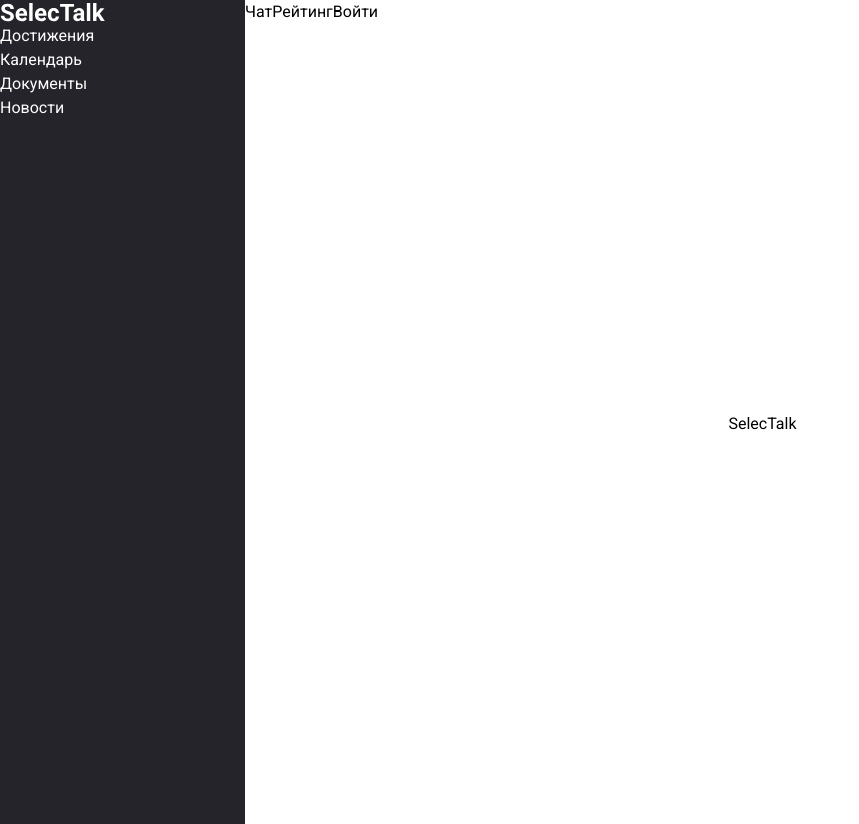
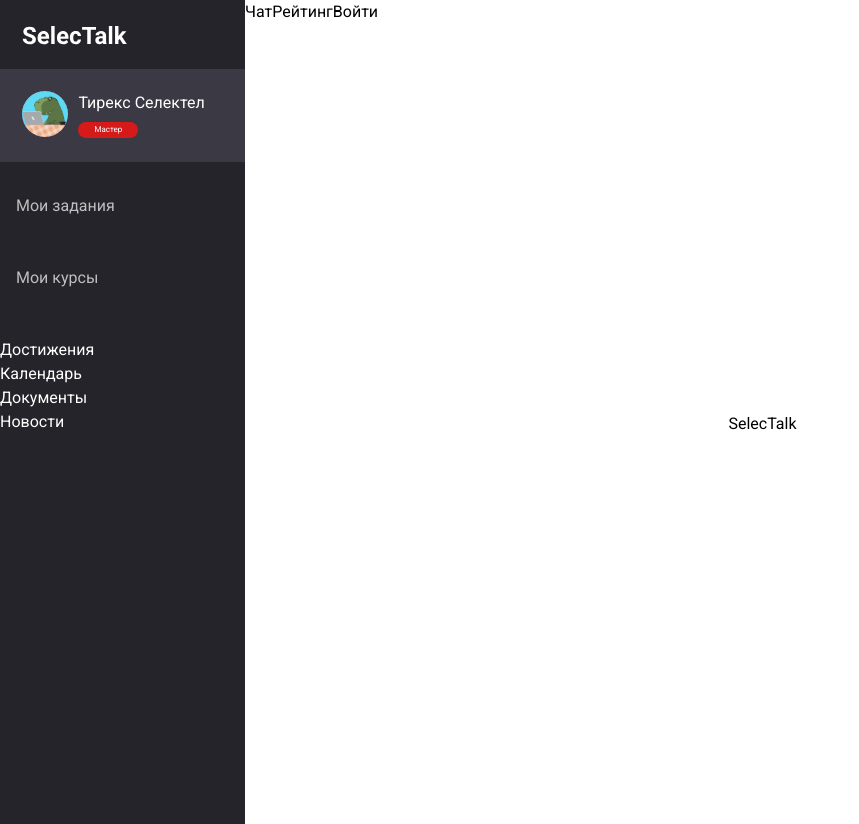
Before and after one commit to kaptn3/selectalk, a Nuxt app: page / in a window 1280 px wide. Shown: the whole page, without its empty margins (0-859 px from the left). Built offline with nearby package versions, Linux system fonts and the light colour scheme.

Commit message:
feat: add profile nav section

```diff
--- /dev/null
+++ b/components/Badge.vue
@@ -0,0 +1,29 @@
+<template>
+  <span>
+    {{ name }}
+  </span>
+</template>
+
+<script>
+  export default {
+    name: 'Badge',
+    props: {
+      name: {
+        type: String,
+        required: true
+      }
+    }
+  };
+</script>
+
+<style scoped>
+  span {
+    display: inline-block;
+    color: var(--white);
+    background-color: var(--red);
+    border-radius: 8px;
+    padding: 4px 1rem;
+    font-size: .5rem;
+    line-height: 1;
+  }
+</style>
--- a/components/Logo.vue
+++ b/components/Logo.vue
@@ -3,3 +3,10 @@
     <img src="/logotype.svg" alt="">
   </a>
 </template>
+
+<style scoped>
+  a {
+    display: block;
+    padding: 1.4rem;
+  }
+</style>
--- a/components/ProfileNav.vue
+++ b/components/ProfileNav.vue
@@ -0,0 +1,89 @@
+<template>
+  <div class="profile-nav">
+    <div class="profile-nav__top">
+      <div class="profile-nav__avatar">
+        <img src="/photo.jpg" alt="">
+      </div>
+      <div>
+        <span class="profile-nav__name">Тирекс Селектел</span>
+        <badge name="Мастер"/>
+      </div>
+    </div>
+    <nav>
+      <ul>
+        <li
+          v-for="item in menu"
+          :key="item.name"
+        >
+          <nuxt-link :to="item.link">
+            {{ item.name }}
+          </nuxt-link>
+        </li>
+      </ul>
+    </nav>
+  </div>
+</template>
+
+<script>
+  import Badge from './Badge';
+
+  export default {
+    name: 'ProfileNav',
+    components: { Badge },
+    data() {
+      return {
+        menu: [
+          {
+            name: 'Мои задания',
+            link: '#'
+          },
+          {
+            name: 'Мои курсы',
+            link: '#'
+          }
+        ]
+      };
+    }
+  };
+</script>
+
+<style scoped>
+  .profile-nav__top {
+    background-color: #3B3A44;
+    display: flex;
+    padding: 1.4rem;
+  }
+
+  .profile-nav__avatar {
+    border-radius: 100%;
+    width: 46px;
+    height: 46px;
+    flex-shrink: 0;
+    overflow: hidden;
+    margin-right: 10px;
+  }
+
+  img {
+    width: 100%;
+    height: 100%;
+    object-fit: cover;
+  }
+
+  ul {
+    padding: 2rem 1rem 0;
+    list-style: none;
+  }
+
+  li {
+    margin-bottom: 3rem;
+  }
+
+  a {
+    opacity: .7;
+  }
+
+  a:hover,
+  a:focus {
+    opacity: 1;
+  }
+</style>
```
Also changed, not shown: static/photo.jpg (added).
